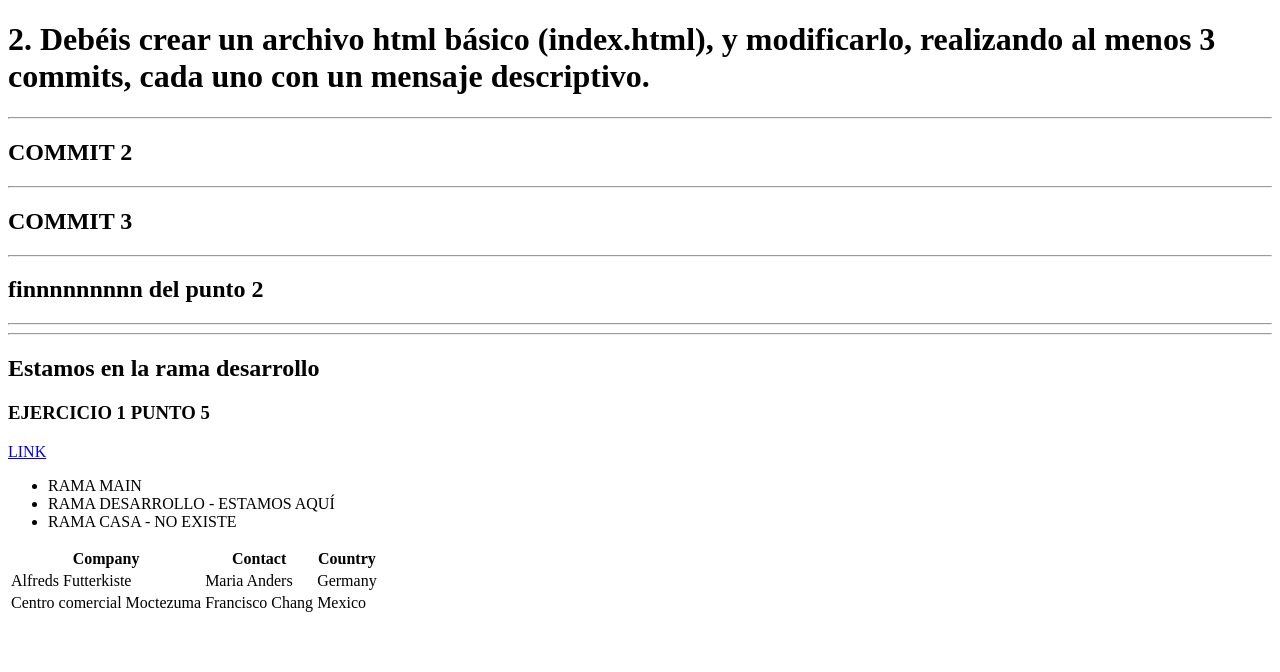
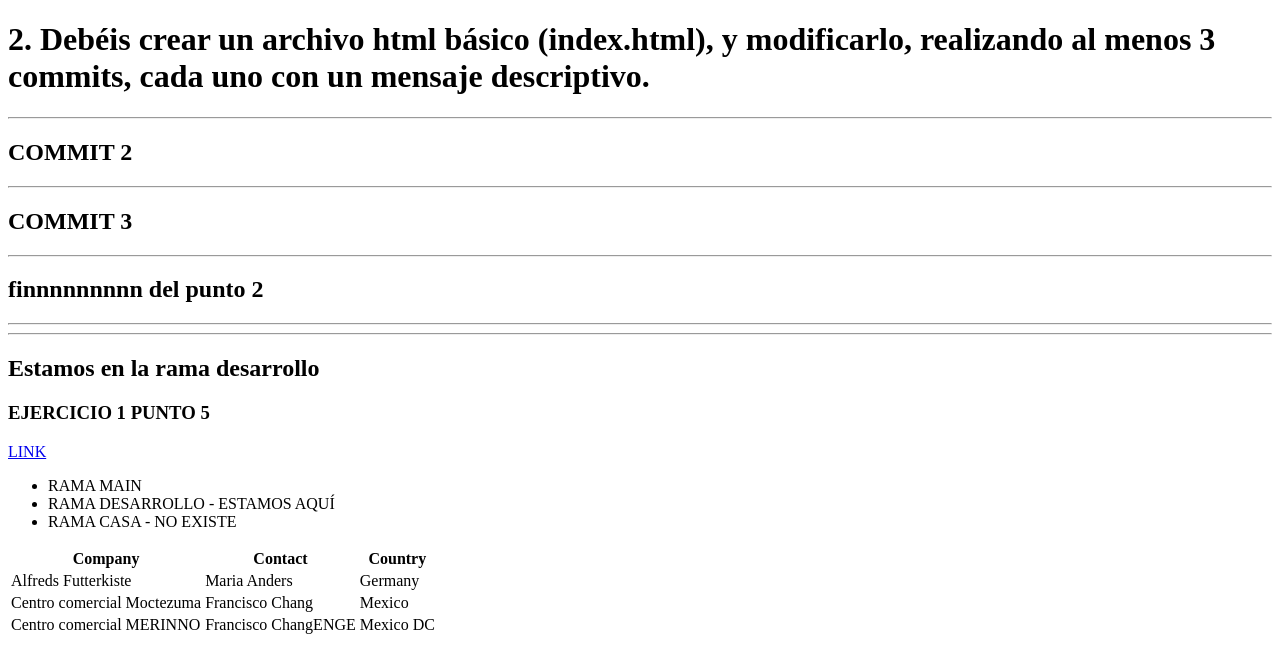
Before and after one commit to iamelimc/EJERCICIOS_TALLER, a plain HTML site: page index.html in a window 1280 px wide. Drawn offline with Linux system fonts and the light colour scheme.

Commit message:
COMMIT 4 - EN RAMA DESARROLLO - CAMBIO EN TABLA NUEVA

```diff
--- a/index.html
+++ b/index.html
@@ -41,6 +41,11 @@
           <td>Francisco Chang</td>
           <td>Mexico</td>
         </tr>
+        <tr>
+            <td>Centro comercial MERINNO</td>
+            <td>Francisco ChangENGE</td>
+            <td>Mexico DC</td>
+          </tr>
       </table>
 
 
```
